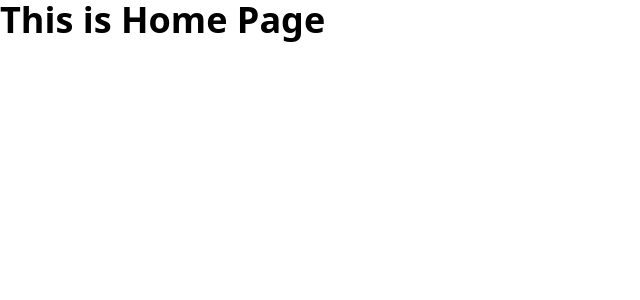
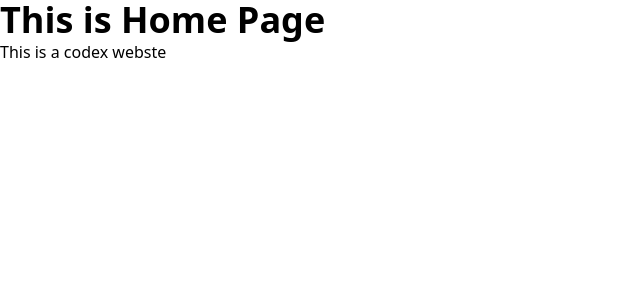
Before and after one commit to SudurCodeX/sudurcodex, a React (Vite) app: page / in a window 1280 px wide. Shown: the top 300 px of the page, without its empty margins (0-640 px from the left). Built offline with nearby package versions, Linux system fonts and the light colour scheme.

Commit message:
add paragraph

```diff
--- a/src/Pages/Home.jsx
+++ b/src/Pages/Home.jsx
@@ -7,6 +7,7 @@ const Home = () => {
 <h2 className='text-4xl font-bold'>
     This is Home Page
      </h2>
+     <p>This is a codex webste</p>
     </div>
   )
 }
```
